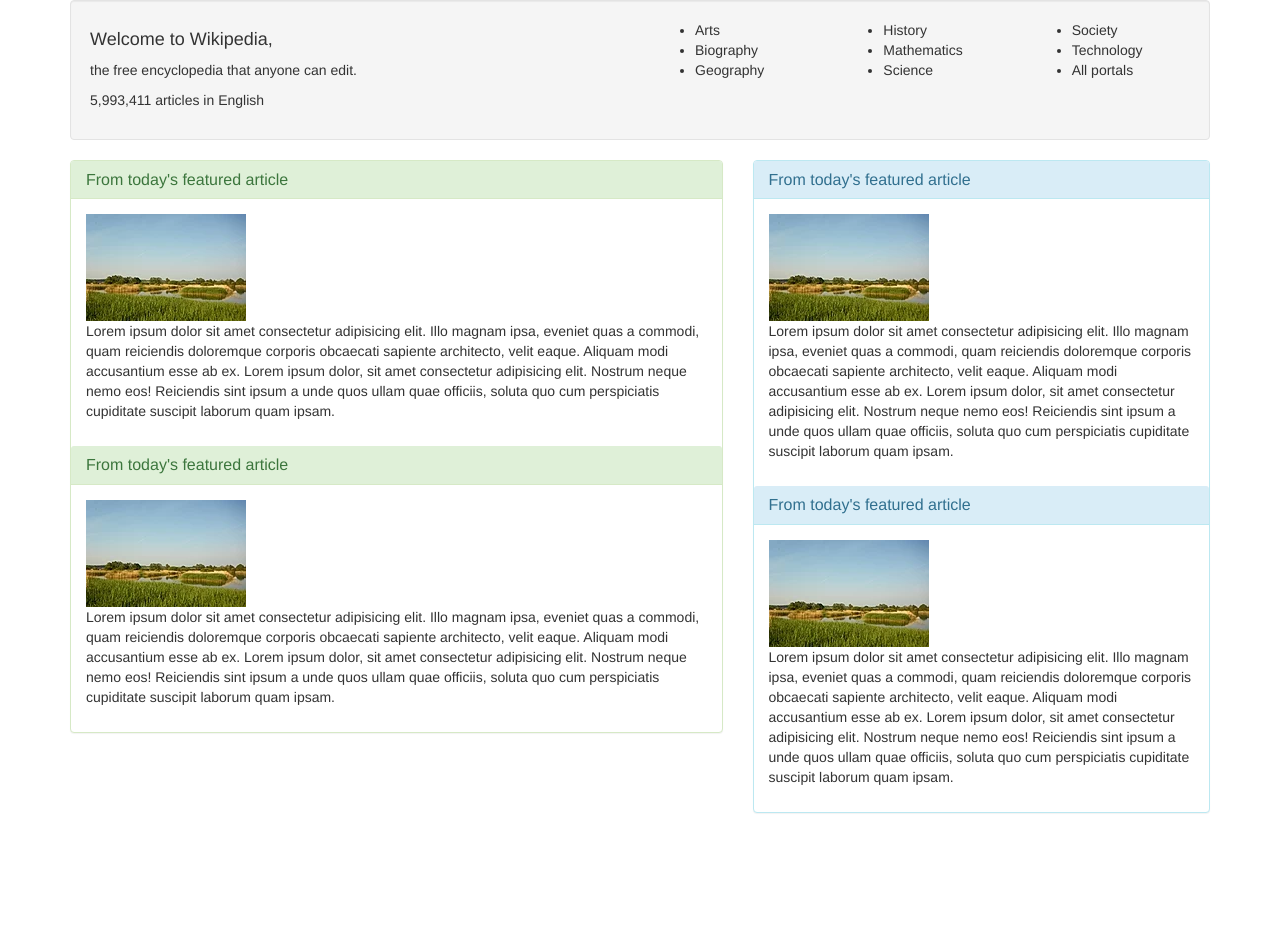
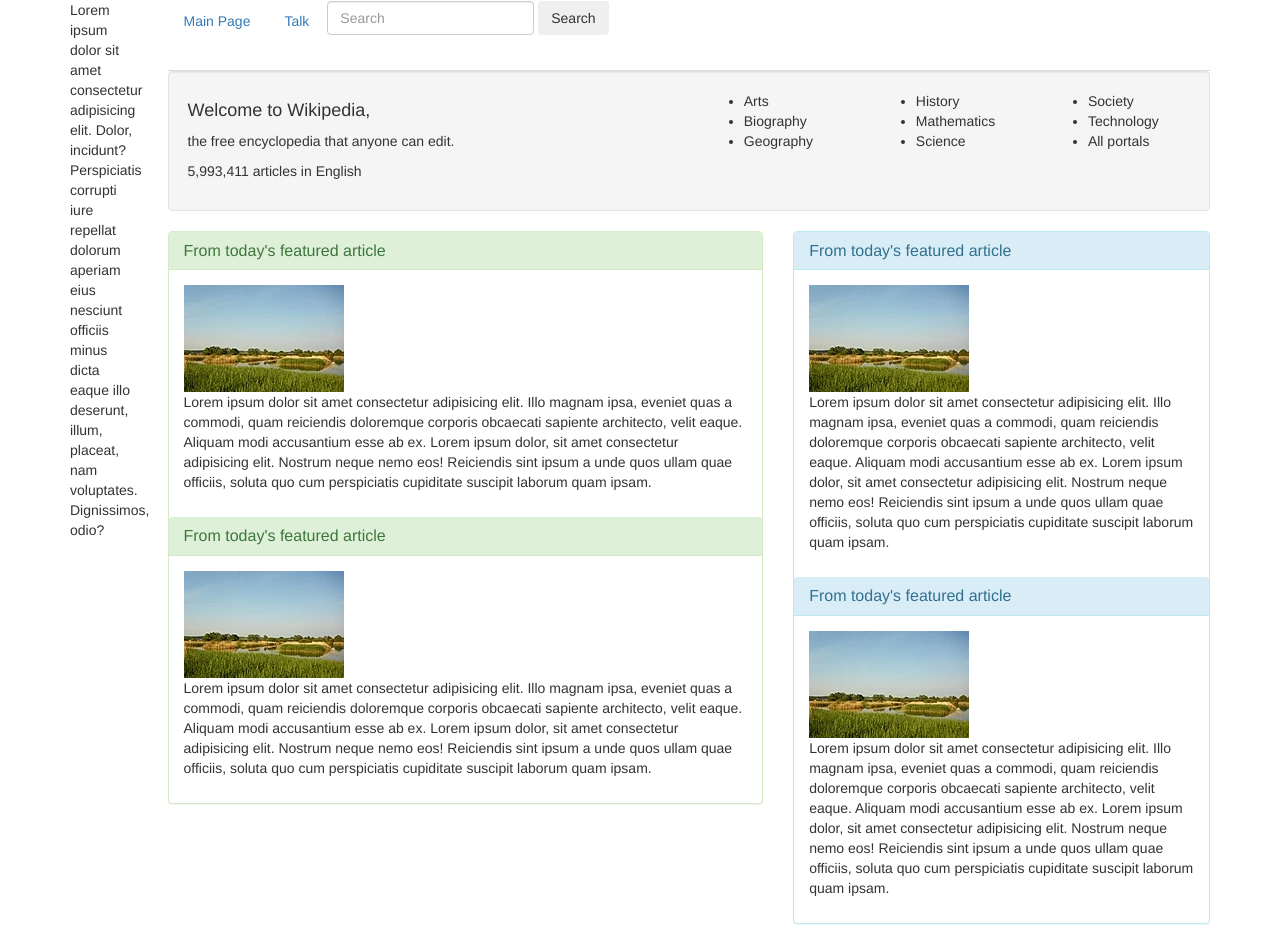
Before and after one commit to JoseyKinnaman/Wikipedia, a plain HTML site: page index.html in a window 1280 px wide. Before the commit the page ends 833 px from the top, so only its background shows below. Drawn offline with Linux system fonts and the light colour scheme.

Commit message:
Add nav bar and columns

```diff
--- a/css/styles.css
+++ b/css/styles.css
@@ -1,6 +1,3 @@
 img {
   float: left;
 }
-p {
-  float:left;
-}
--- a/index.html
+++ b/index.html
@@ -7,6 +7,25 @@
   </head>
   <body>
     <div class="container">
+      <div class="row no-gutters">
+        <div class="col-md-1">
+          <p>Lorem ipsum dolor sit amet consectetur adipisicing elit. Dolor, incidunt? Perspiciatis corrupti iure repellat dolorum aperiam eius nesciunt officiis minus dicta eaque illo deserunt, illum, placeat, nam voluptates. Dignissimos, odio?</p>
+        </div>
+        <div class="col-md-11">
+          <ul class="nav nav-tabs">
+              <li class="nav-item">
+                <a class="nav-link active" href="#">Main Page</a>
+              </li>
+              <li class="nav-item">
+                <a class="nav-link" href="#">Talk</a>
+              </li>
+            <nav class="navbar navbar-light bg-light">
+                <form class="form-inline">
+                  <input class="form-control mr-sm-2" type="search" placeholder="Search" aria-label="Search">
+                  <button class="btn btn-outline-success my-2 my-sm-0" type="submit">Search</button>
+                </form>
+              </nav>
+            </ul>
           <div class="well">
             <div class="row">
               <div class="col-md-6">
@@ -45,14 +64,14 @@
           </div>
           <div class="panel-body">
             <img src="img/160px-Ham_Wall_reedbeds.webp" alt="reed beds">
-          <p>Lorem ipsum dolor sit amet consectetur adipisicing elit. Illo magnam ipsa, eveniet quas a commodi, quam reiciendis doloremque corporis obcaecati sapiente architecto, velit eaque. Aliquam modi accusantium esse ab ex. Lorem ipsum dolor, sit amet consectetur adipisicing elit. Nostrum neque nemo eos! Reiciendis sint ipsum a unde quos ullam quae officiis, soluta quo cum perspiciatis cupiditate suscipit laborum quam ipsam.</p>
+            <p class="success">Lorem ipsum dolor sit amet consectetur adipisicing elit. Illo magnam ipsa, eveniet quas a commodi, quam reiciendis doloremque corporis obcaecati sapiente architecto, velit eaque. Aliquam modi accusantium esse ab ex. Lorem ipsum dolor, sit amet consectetur adipisicing elit. Nostrum neque nemo eos! Reiciendis sint ipsum a unde quos ullam quae officiis, soluta quo cum perspiciatis cupiditate suscipit laborum quam ipsam.</p>
           </div>
           <div class="panel-heading">
             <h2 class="panel-title">From today's featured article</h2>
           </div>
           <div class="panel-body">
             <img src="img/160px-Ham_Wall_reedbeds.webp" alt="reed beds">
-          <p>Lorem ipsum dolor sit amet consectetur adipisicing elit. Illo magnam ipsa, eveniet quas a commodi, quam reiciendis doloremque corporis obcaecati sapiente architecto, velit eaque. Aliquam modi accusantium esse ab ex. Lorem ipsum dolor, sit amet consectetur adipisicing elit. Nostrum neque nemo eos! Reiciendis sint ipsum a unde quos ullam quae officiis, soluta quo cum perspiciatis cupiditate suscipit laborum quam ipsam.</p>
+            <p class="success">Lorem ipsum dolor sit amet consectetur adipisicing elit. Illo magnam ipsa, eveniet quas a commodi, quam reiciendis doloremque corporis obcaecati sapiente architecto, velit eaque. Aliquam modi accusantium esse ab ex. Lorem ipsum dolor, sit amet consectetur adipisicing elit. Nostrum neque nemo eos! Reiciendis sint ipsum a unde quos ullam quae officiis, soluta quo cum perspiciatis cupiditate suscipit laborum quam ipsam.</p>
           </div>
         </div>
       </div>
@@ -76,5 +95,6 @@
         </div>
       </div>
      </div>
+    </div>
   </body>
 </html>
```
Lines whose indentation alone changed are shown as unchanged.
